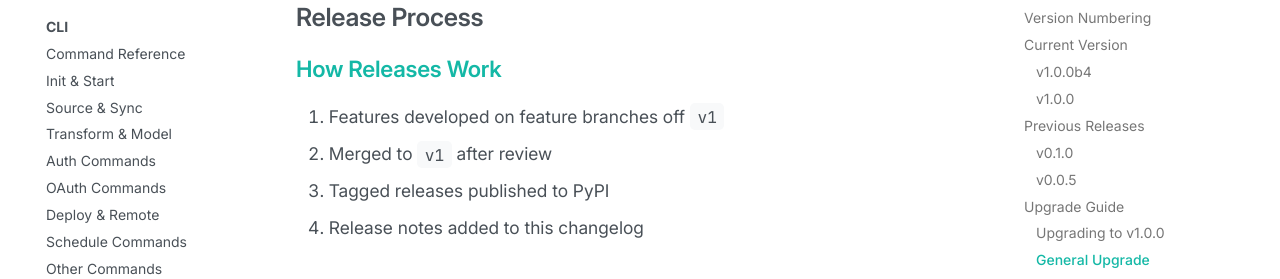
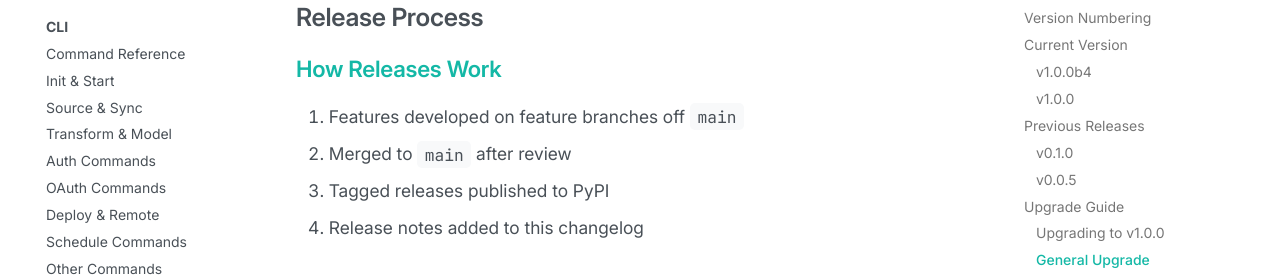
Before and after one commit to getdango/docs, an MkDocs documentation site: the page built from docs/community/changelog.md, in a window 1280 px wide and 900 px high, scrolled down 7125 px. Shown: the part 154-433 px from the top of the window. Built offline with MkDocs 1.6.1 and Material for MkDocs 9.7.7, drawn with Linux system fonts in a browser that asks for light colours; comment, search, counter and statistics services are not loaded; the version menu is left out.

Commit message:
fix: three remaining issues from second review
- transform-model.md: `dbt run` → `dbt build` in help reference (line 62)
- changelog.md: release process references `v1` → `main` (v1 branch retired)
- custom-sources.md: `--select seeds` → `--select resource_type:seed` (correct dbt selector)

Co-Authored-By: Claude Opus 4.6 (1M context) <noreply@anthropic.com>

```diff
--- a/docs/community/changelog.md
+++ b/docs/community/changelog.md
@@ -217,8 +217,8 @@ pip install --upgrade getdango
 
 ### How Releases Work
 
-1. Features developed on feature branches off `v1`
-2. Merged to `v1` after review
+1. Features developed on feature branches off `main`
+2. Merged to `main` after review
 3. Tagged releases published to PyPI
 4. Release notes added to this changelog
 
```
Also changed, not shown: docs/cli/transform-model.md (+1 -1 lines), docs/data-sources/custom-sources.md (+1 -1 lines).
